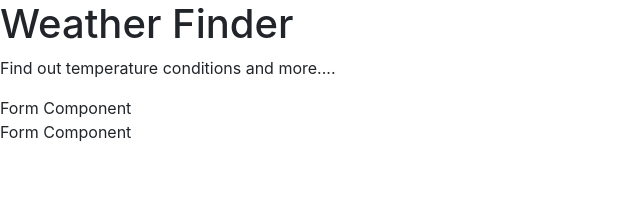
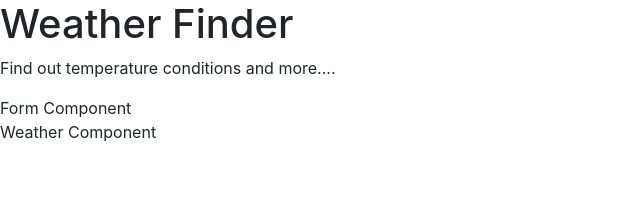
Before and after one commit to HassanAbdinur/Weather-App, a React (Create React App) app: page / in a window 1280 px wide. Shown: the top 210 px of the page, without its empty margins (0-640 px from the left). Built offline with nearby package versions, Linux system fonts and the light colour scheme.

Commit message:
fixing a little mistake

```diff
--- a/src/components/Weather.js
+++ b/src/components/Weather.js
@@ -3,7 +3,7 @@ import React from "react";
 class Weather extends React.Component {
     render() {
         return(
-            <div>Form Component</div>
+            <div>Weather Component</div>
         );
     }
 }
```
